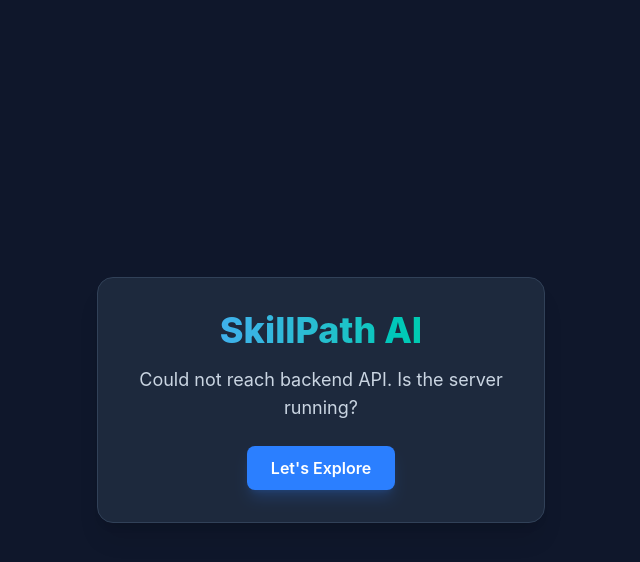
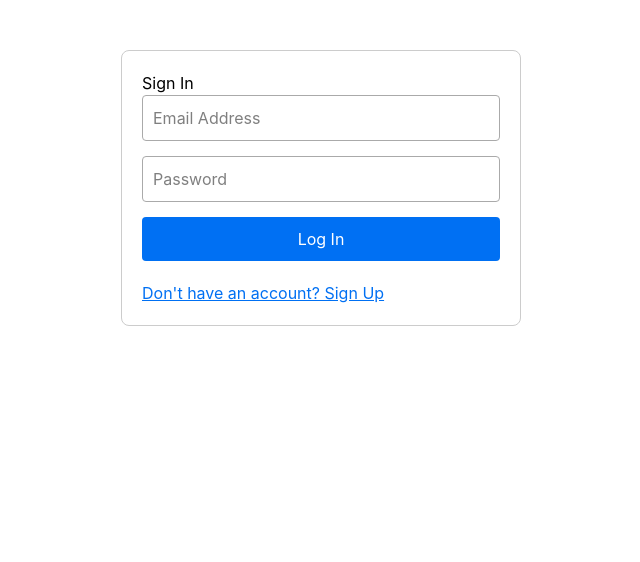
Before and after one commit to Rakshitha-M2006/skillpath-ai, a React app in the folder frontend/: page / in a window 1280 px wide. Shown: the top 562 px of the page, without its empty margins (319-959 px from the left). Built offline with nearby package versions, Linux system fonts and the light colour scheme; no server answers; the HTML template or start-up script is replaced by a standard one.

Commit message:
Completed Firebase setup and Auth components

```diff
--- a/frontend/package.json
+++ b/frontend/package.json
@@ -11,8 +11,10 @@
   },
   "dependencies": {
     "@tailwindcss/vite": "^4.3.2",
+    "firebase": "^12.15.0",
     "react": "^19.2.7",
-    "react-dom": "^19.2.7"
+    "react-dom": "^19.2.7",
+    "react-router-dom": "^7.18.1"
   },
   "devDependencies": {
     "@eslint/js": "^10.0.1",
--- a/frontend/src/App.jsx
+++ b/frontend/src/App.jsx
@@ -1,44 +1,50 @@
 import { useState, useEffect } from 'react';
+import { BrowserRouter as Router, Routes, Route, Navigate } from 'react-router-dom';
+import { auth } from './firebase';
+import { onAuthStateChanged, signOut } from 'firebase/auth';
+import Auth from './Auth';
+import Dashboard from './Dashboard';
 
 function App() {
-  const [apiMessage, setApiMessage] = useState('Connecting to backend...');
+  const [user, setUser] = useState(null);
   const [loading, setLoading] = useState(true);
 
   useEffect(() => {
-    // Fetching data from our Express server on port 5000
-    fetch('http://localhost:5000/api/test')
-      .then((res) => {
-        if (!res.ok) throw new Error('Failed to connect');
-        return res.json();
-      })
-      .then((data) => {
-        setApiMessage(data.message);
-        setLoading(false);
-      })
-      .catch((err) => {
-        console.error('Error fetching API:', err);
-        setApiMessage('Could not reach backend API. Is the server running?');
-        setLoading(false);
-      });
+    const unsubscribe = onAuthStateChanged(auth, (currentUser) => {
+      setUser(currentUser);
+      setLoading(false);
+    });
+    return () => unsubscribe();
   }, []);
 
+  const handleLogout = async () => {
+    try {
+      await signOut(auth);
+    } catch (error) {
+      console.error("Error logging out:", error.message);
+    }
+  };
+
+  if (loading) {
+    return <div style={{ textAlign: 'center', marginTop: '50px', fontFamily: 'sans-serif' }}>Loading...</div>;
+  }
+
   return (
-    <div className="flex flex-col items-center justify-center min-h-screen bg-slate-900 text-white p-4">
-      <div className="text-center p-8 bg-slate-800 rounded-2xl shadow-xl max-w-md border border-slate-700">
-        <h1 className="text-4xl font-extrabold text-transparent bg-clip-text bg-gradient-to-r from-blue-400 to-emerald-400 mb-4">
-          SkillPath AI
-        </h1>
+    <Router>
+      <Routes>
+        {/* If user is logged in, send them to Dashboard. Otherwise, show Auth screen */}
+        <Route
+          path="/"
+          element={user ? <Navigate to="/dashboard" /> : <Auth />}
+        />
 
-        {/* Dynamic content loaded directly from our Express server */}
-        <p className={`text-lg ${loading ? 'text-slate-400 animate-pulse' : 'text-slate-300'}`}>
-          {apiMessage}
-        </p>
-
-        <button className="mt-6 px-6 py-2.5 bg-blue-500 hover:bg-blue-600 text-white font-semibold rounded-lg transition duration-200 shadow-lg shadow-blue-500/20">
-          Let's Explore
-        </button>
-      </div>
-    </div>
+        {/* If user is NOT logged in, send them back to login. Otherwise, show Dashboard */}
+        <Route
+          path="/dashboard"
+          element={user ? <Dashboard user={user} onLogout={handleLogout} /> : <Navigate to="/" />}
+        />
+      </Routes>
+    </Router>
   );
 }
 
--- /dev/null
+++ b/frontend/src/Auth.jsx
@@ -0,0 +1,67 @@
+import { useState } from 'react';
+import { auth } from './firebase';
+import { createUserWithEmailAndPassword, signInWithEmailAndPassword } from 'firebase/auth';
+
+function Auth() {
+  const [isSignUp, setIsSignUp] = useState(false);
+  const [email, setEmail] = useState('');
+  const [password, setPassword] = useState('');
+  const [error, setError] = useState('');
+  const [message, setMessage] = useState('');
+
+  const handleSubmit = async (e) => {
+    e.preventDefault();
+    setError('');
+    setMessage('');
+
+    try {
+      if (isSignUp) {
+        await createUserWithEmailAndPassword(auth, email, password);
+        setMessage('Account created successfully! Welcome!');
+      } else {
+        await signInWithEmailAndPassword(auth, email, password);
+        setMessage('Logged in successfully!');
+      }
+    } catch (err) {
+      setError(err.message);
+    }
+  };
+  return (
+    <div style={{ maxWidth: '400px', margin: '50px auto', padding: '20px', border: '1px solid #ccc', borderRadius: '8px' }}>
+      <h2>{isSignUp ? 'Create Account' : 'Sign In'}</h2>
+      <form onSubmit={handleSubmit} style={{ display: 'flex', flexDirection: 'column', gap: '15px' }}>
+        <input
+          type="email"
+          placeholder="Email Address"
+          value={email}
+          onChange={(e) => setEmail(e.target.value)}
+          required
+          style={{ padding: '10px', borderRadius: '4px', border: '1px solid #aaa' }}
+        />
+        <input
+          type="password"
+          placeholder="Password"
+          value={password}
+          onChange={(e) => setPassword(e.target.value)}
+          required
+          style={{ padding: '10px', borderRadius: '4px', border: '1px solid #aaa' }}
+        />
+        <button type="submit" style={{ padding: '10px', background: '#0070f3', color: 'white', border: 'none', borderRadius: '4px', cursor: 'pointer' }}>
+          {isSignUp ? 'Sign Up' : 'Log In'}
+        </button>
+      </form>
+
+      {error && <p style={{ color: 'red', marginTop: '15px' }}>{error}</p>}
+      {message && <p style={{ color: 'green', marginTop: '15px' }}>{message}</p>}
+
+      <button
+        onClick={() => setIsSignUp(!isSignUp)}
+        style={{ marginTop: '20px', background: 'none', border: 'none', color: '#0070f3', cursor: 'pointer', textDecoration: 'underline' }}
+      >
+        {isSignUp ? 'Already have an account? Sign In' : "Don't have an account? Sign Up"}
+      </button>
+    </div>
+  );
+}
+
+export default Auth;
--- /dev/null
+++ b/frontend/src/Dashboard.jsx
@@ -0,0 +1,27 @@
+function Dashboard({ user, onLogout }) {
+  return (
+    <div style={{ padding: '20px', fontFamily: 'sans-serif', maxWidth: '800px', margin: '0 auto' }}>
+      <header style={{ display: 'flex', justifyContent: 'space-between', alignItems: 'center', borderBottom: '1px solid #ccc', paddingBottom: '15px' }}>
+        <h2>SkillPath AI</h2>
+        <div>
+          <span style={{ marginRight: '15px', color: '#555' }}>{user.email}</span>
+          <button onClick={onLogout} style={{ padding: '8px 15px', background: '#d9534f', color: 'white', border: 'none', borderRadius: '4px', cursor: 'pointer' }}>
+            Log Out
+          </button>
+        </div>
+      </header>
+
+      <main style={{ marginTop: '30px' }}>
+        <h3>Your Learning Roadmap</h3>
+        <p style={{ color: '#666' }}>This is where your AI-generated roadmap and skill gaps will appear.</p>
+
+        {/* Placeholder for future Phase 7 components */}
+        <div style={{ marginTop: '20px', padding: '20px', border: '1px dashed #aaa', borderRadius: '8px', textAlign: 'center' }}>
+          <p>Resume upload and skill extraction module coming soon...</p>
+        </div>
+      </main>
+    </div>
+  );
+}
+
+export default Dashboard;
--- /dev/null
+++ b/frontend/src/firebase.js
@@ -0,0 +1,14 @@
+import { initializeApp } from "firebase/app";
+import { getAuth } from "firebase/auth";
+
+const firebaseConfig = {
+  apiKey: "AIzaSyDRKZ6T8y3TEpbHo5I5V4U8Kht4HjyEgfg",
+  authDomain: "smart-campus-assistant-7e7e6.firebaseapp.com",
+  projectId: "smart-campus-assistant-7e7e6",
+  storageBucket: "smart-campus-assistant-7e7e6.firebasestorage.app",
+  messagingSenderId: "159204389488",
+  appId: "1:159204389488:web:c4fb4fe9419a137f75bab5"
+};
+
+const app = initializeApp(firebaseConfig);
+export const auth = getAuth(app);
```
Also changed, not shown: 2 other files (tests, documents, lock files or other folders).
